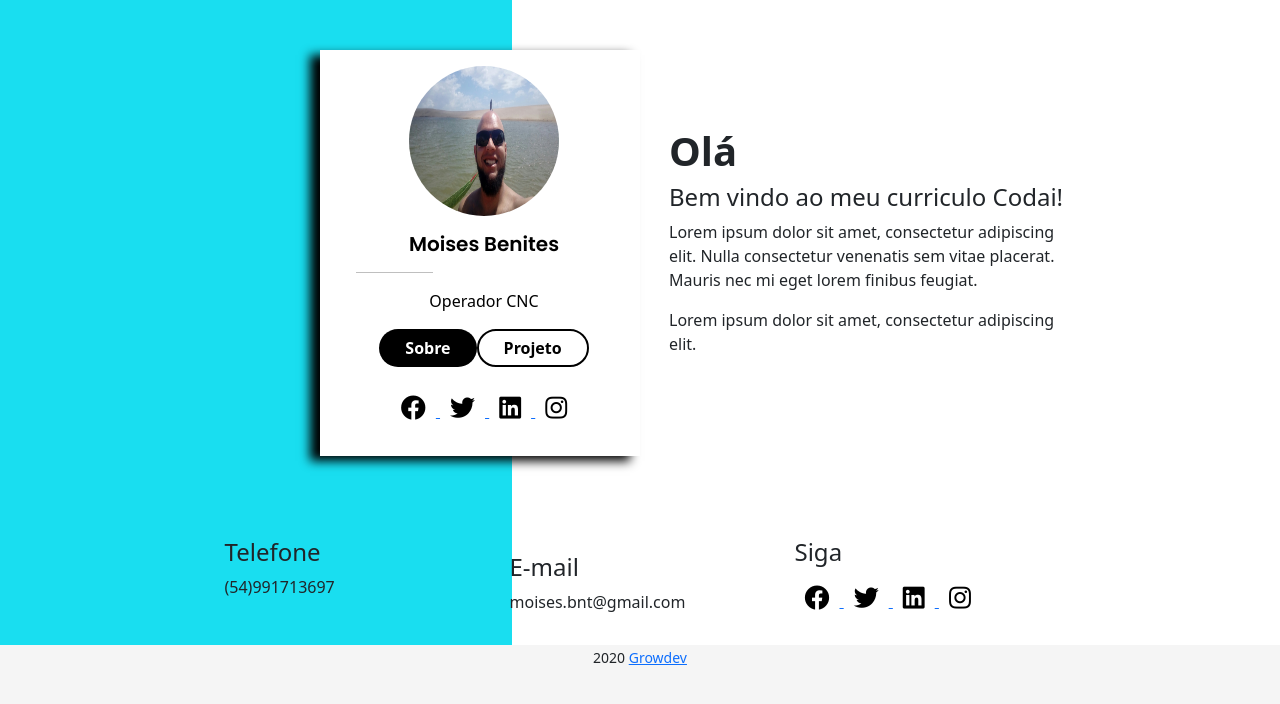
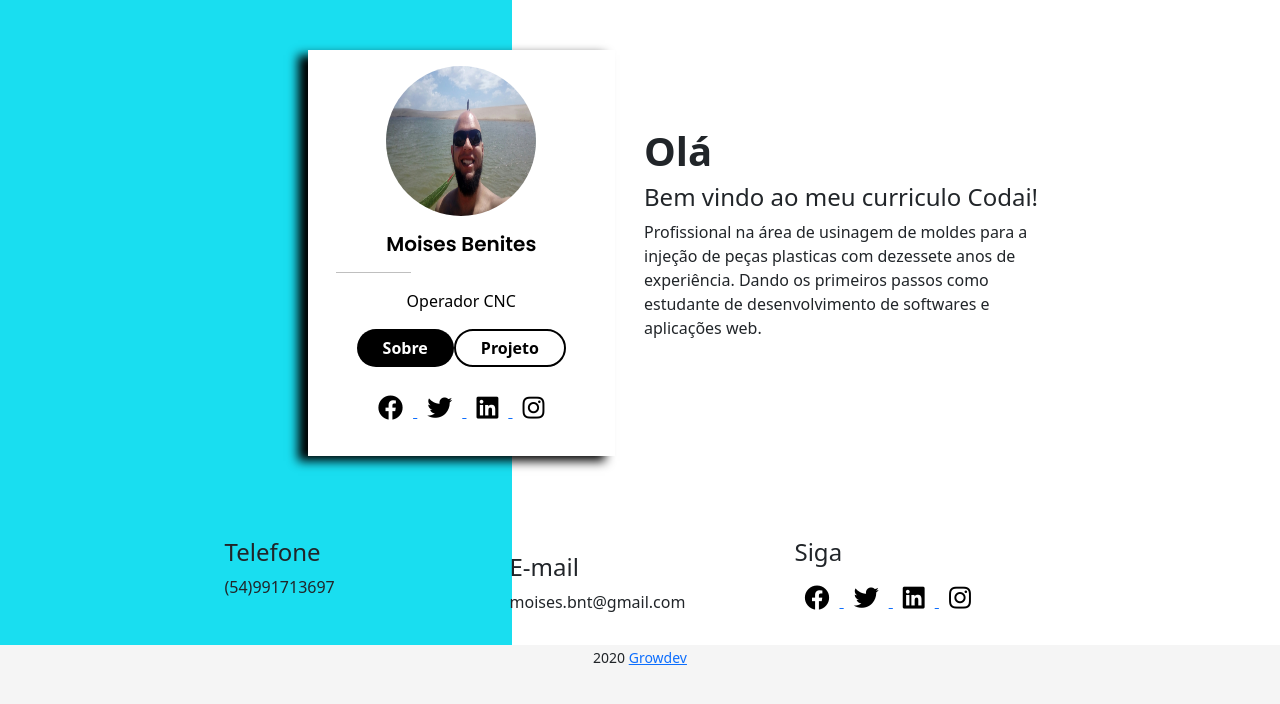
Before and after one commit to bkcesar/Projeto-Curriculo-Codai, a plain HTML site: page index.html in a window 1280 px wide. Drawn offline with Linux system fonts and the light colour scheme.

```diff
--- a/css/styles.css
+++ b/css/styles.css
@@ -3,7 +3,7 @@ body{
 }
 
 .container-card {
-    padding: 50px 0px 50px 0px;
+    padding: 50px 50px 50px 0px;
     margin-bottom: 2em ;
 }
 
@@ -139,9 +139,7 @@ body{
 
 }
 
-#texto-1 {
 
-}
 
 
  #texto-2 {
--- a/index.html
+++ b/index.html
@@ -58,11 +58,11 @@
                     <h1 class="title-text">Olá</h1>
                     <h4 class="title-subitle">Bem vindo ao meu curriculo Codai!</h4>
                     <p>
-                      Lorem ipsum dolor sit amet, consectetur adipiscing elit. Nulla consectetur venenatis sem vitae placerat. Mauris nec mi eget lorem finibus feugiat.
+                       Profissional na área de usinagem de moldes para a injeção de peças plasticas com dezessete anos de experiência.
+                       Dando os primeiros passos como estudante de desenvolvimento de softwares e aplicações web.
+
                     </p>
-                    <p>
-                       Lorem ipsum dolor sit amet, consectetur adipiscing elit.
-                    </p>
+
                 </div>
             <div class="col-md-6 col-lg-6 text-body">
                 <div class="text" id="texto-2">
```
